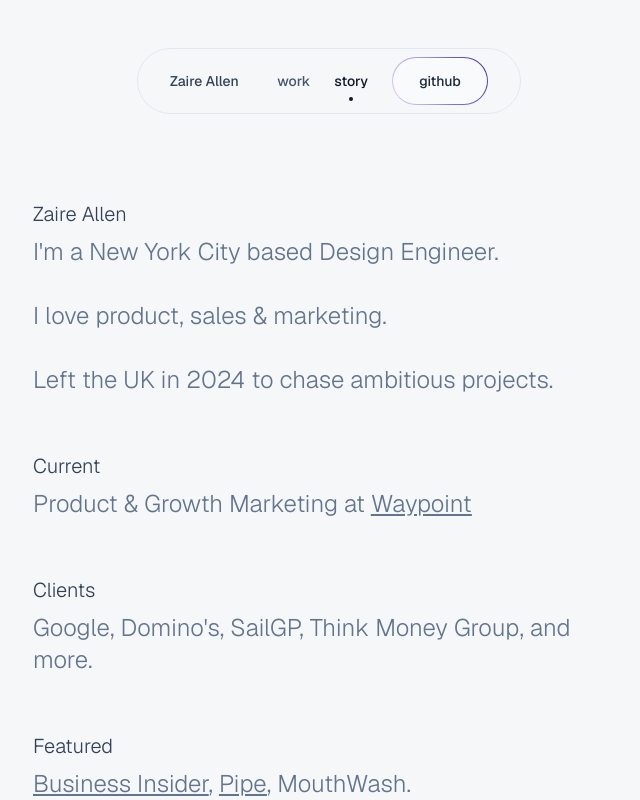
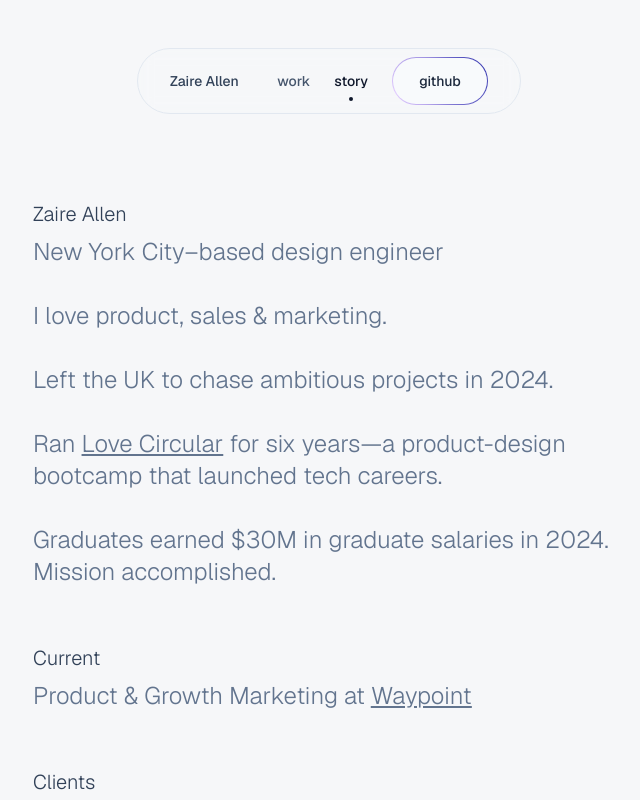
Before and after one commit to zaireallen/Zaire-Allen-Portfolio-2025, a React (Vite) app: page /about in a window 1280 px wide. Shown: the top 800 px of the page, without its empty margins (311-951 px from the left). Built offline with nearby package versions, Linux system fonts and the light colour scheme.

Commit message:
new nav bar

```diff
--- a/src/components/ui/Header.tsx
+++ b/src/components/ui/Header.tsx
@@ -10,14 +10,20 @@
                 </h2>
                 <div className="flex flex-col gap-2">
                     <h1 className="text-slate-500 dark:text-slate-100 font-light text-2xl pb-4">
-                        I'm a New York City based Design Engineer.
+                        New York City–based design engineer
 
                         <br /> <br />
 
                         I love product, sales & marketing.
 
                         <br /> <br />
-                        Left the UK in 2024 to chase ambitious projects.
+                        Left the UK to chase ambitious projects in 2024.
+
+                        <br /> <br />
+                        Ran <a href="https://www.lovecircular.com" target="_blank" rel="noopener noreferrer" className="transition-colors duration-200 hover:text-rose-600 dark:hover:text-rose-400 underline">Love Circular</a> for six years—a product-design bootcamp that launched tech careers.
+                        <br /> <br />
+
+                        Graduates earned $30M in graduate salaries in 2024. Mission accomplished.
 
                     </h1>
                 </div>
@@ -61,15 +67,16 @@
                         imageSrc="/assets/ZaireAllenBusinessInsider.webp"
                         isStatic>Business Insider</LinkPreview>
                     {", "}
+                    MouthWash
+                    {", "}
                     <LinkPreview
                         href="https://www.waypointdaily.com"
                         target="_blank"
                         rel="noopener noreferrer"
                         url="https://www.waypointdaily.com"
                         imageSrc="/assets/timeline/PipeZaire.webp"
-                        isStatic>Pipe</LinkPreview>
-                    {", "}
-                    MouthWash.
+                        isStatic>Pipe</LinkPreview>.
+
                 </h1>
             </section>
 
--- a/src/components/ui/Navbar.tsx
+++ b/src/components/ui/Navbar.tsx
@@ -17,7 +17,7 @@
     const indicatorPath = hovered || location.pathname;
 
     return (
-        <nav className="max-w-sm mx-auto justify-center mt-12 fixed top-0 left-0 right-0 z-50 border-1 border rounded-full border-slate-200 dark:border-neutral-700">
+        <nav className="max-w-sm mx-auto justify-center mt-12 fixed top-0 left-0 right-0 z-50 border-1 border rounded-full border-slate-200 dark:border-neutral-700 backdrop-blur-sm">
             <div className="flex h-16 items-center px-8">
                 <div className="flex items-center space-x-4 lg:space-x-6 justify-between w-full">
                     <span className="text-sm font-medium text-slate-700 dark:text-slate-100 transition-colors hover:text-primary">
--- a/src/lib/data/work.ts
+++ b/src/lib/data/work.ts
@@ -31,7 +31,7 @@
       id: 1,
       title: "Waypoint",
       images: [
-        { src: "/assets/work/Waypoint/Waypoint - Marketing Site - Desktop 1.webp", objectPosition: "0% 50%" },
+        { src: "/assets/work/Waypoint/Waypoint - Marketing Site - Desktop 1.webp", objectPosition: "0% 70%" },
         { src: "/assets/work/Waypoint/Waypoint - App - Desktop 1.webp", objectPosition: "0% 0%" }
       ],
       subtitle: "We were on a Times Square Billboard",
```
Also changed, not shown: 1 other file (tests, documents, lock files or other folders).
